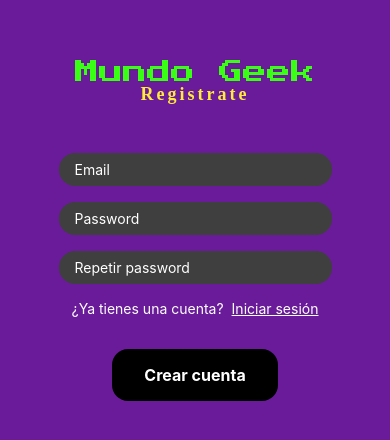
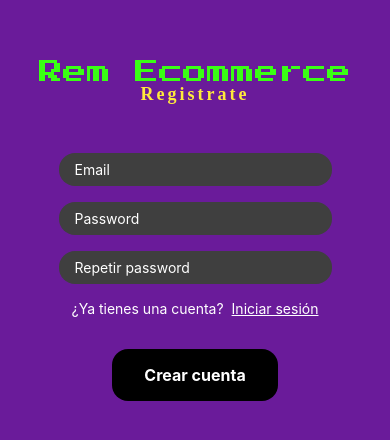
Before and after one commit to martinelmorey/EntregaFinalReactNative, a React Native app: screen /Signup in a window 390 px wide. Shown: the part 192-632 px from the top of the page. Built offline with nearby package versions, Linux system fonts and the light colour scheme; no server answers.

Commit message:
Cambios name

```diff
--- a/src/screens/auth/LoginScreen.jsx
+++ b/src/screens/auth/LoginScreen.jsx
@@ -29,7 +29,7 @@
 
     return (
         <View style={styles.container}>
-            <Text style={styles.title}>Mundo Geek</Text>
+            <Text style={styles.title}>Rem Ecommerce</Text>
             <Text style={styles.subTitle}>Inicia sesión</Text>
             <View style={styles.inputContainer}>
                 <TextInput
--- a/src/screens/auth/SignupScreen.jsx
+++ b/src/screens/auth/SignupScreen.jsx
@@ -13,7 +13,7 @@
 
     return (
         <View style={styles.gradient}>
-            <Text style={styles.title}>Mundo Geek</Text>
+            <Text style={styles.title}>Rem Ecommerce</Text>
             <Text style={styles.subTitle}>Registrate</Text>
             <View style={styles.inputContainer}>
                 <TextInput
```
